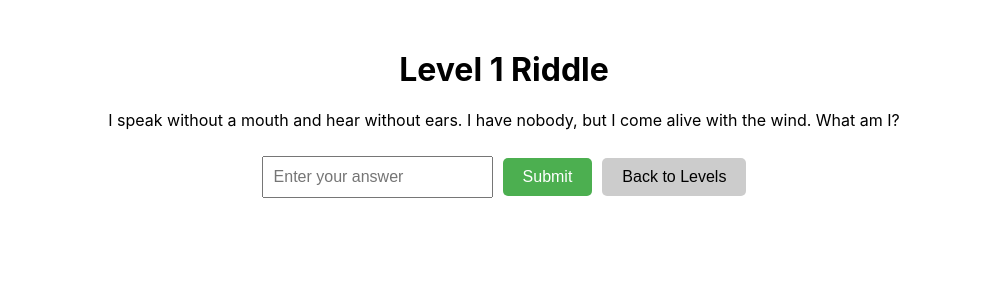
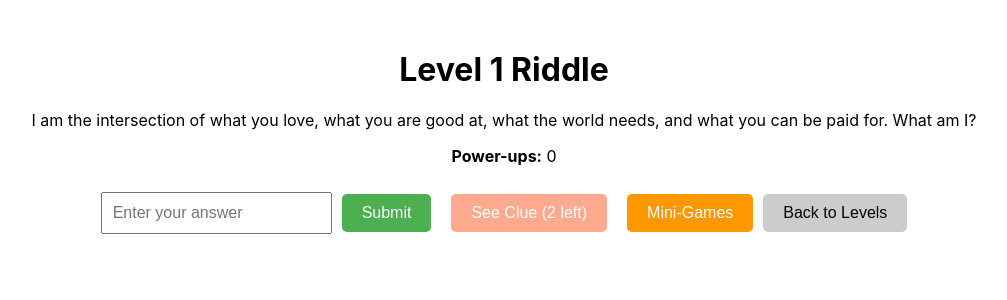
Before and after one commit to riyaahlawat/Sphoorthy-Treasure-Hunt, a React (Create React App) app in the folder frontend/: page /riddle/1 in a window 1280 px wide. Shown: the top 300 px of the page, without its empty margins (136-1143 px from the left). Built offline with nearby package versions, Linux system fonts and the light colour scheme.

Commit message:
Added game context, power-ups functionality, and riddle integration

```diff
--- a/frontend/src/App.js
+++ b/frontend/src/App.js
@@ -1,33 +1,29 @@
-import React, { useState } from 'react';
-import { BrowserRouter, Routes, Route } from 'react-router-dom';
-import StartPage from './components/StartPage';
-import StoryPage from './components/StoryPage';
-import LevelsPage from './components/LevelsPage';
-import LevelCompletePage from './components/LevelCompletePage';
-import RiddlePage from './components/RiddlePage';
+import React from "react";
+import { BrowserRouter, Routes, Route } from "react-router-dom";
+import { GameProvider } from "./context/GameContext"; // Import Game Context
+import StartPage from "./components/StartPage";
+import StoryPage from "./components/StoryPage";
+import LevelsPage from "./components/LevelsPage";
+import LevelCompletePage from "./components/LevelCompletePage";
+import RiddlePage from "./components/RiddlePage";
+import MiniGamesMenuPage from "./components/MiniGamesMenuPage";
+import MiniGameMath from "./components/MiniGameMath";
 
 function App() {
-  const [unlockedLevels, setUnlockedLevels] = useState([1]);
-
-  const unlockNextLevel = (nextLevel) => {
-    setUnlockedLevels((prevLevels) => {
-      if (!prevLevels.includes(nextLevel)) {
-        return [...prevLevels, nextLevel];
-      }
-      return prevLevels;
-    });
-  };
-
   return (
+    <GameProvider>
       <BrowserRouter>
         <Routes>
           <Route path="/" element={<StartPage />} />
           <Route path="/story-page" element={<StoryPage />} />
-        <Route path="/levels-page" element={<LevelsPage unlockedLevels={unlockedLevels} />} />
-        <Route path="/riddle/:level" element={<RiddlePage unlockNextLevel={unlockNextLevel} />} />
+          <Route path="/levels-page" element={<LevelsPage />} />
+          <Route path="/riddle/:level" element={<RiddlePage />} />
           <Route path="/level-complete/:level" element={<LevelCompletePage />} />
+          <Route path="/mini-games-menu" element={<MiniGamesMenuPage />} />
+          <Route path="/mini-game/math-challenge" element={<MiniGameMath />} />
         </Routes>
       </BrowserRouter>
+    </GameProvider>
   );
 }
 
--- a/frontend/src/components/LevelsPage.js
+++ b/frontend/src/components/LevelsPage.js
@@ -1,24 +1,32 @@
-import React, { useState } from 'react';
-import { useNavigate } from 'react-router-dom';
+import React, { useContext, useEffect, useState } from "react";
+import { useNavigate } from "react-router-dom";
+import { GameContext } from "../context/GameContext"; // Import Context
 
-const LevelsPage = ({ unlockedLevels }) => {
+const LevelsPage = () => {
+  const { unlockedLevels } = useContext(GameContext); // ✅ Get unlocked levels from Context
   const navigate = useNavigate();
+  const [levels, setLevels] = useState([]);
+
+  // ✅ Ensure Levels Page Re-renders when Unlocked Levels Update
+  useEffect(() => {
+    setLevels(unlockedLevels);
+  }, [unlockedLevels]);
 
   const handleLevelClick = (level) => {
-    if (unlockedLevels.includes(level)) {
+    if (levels.includes(level)) {
       navigate(`/riddle/${level}`);
     }
   };
 
   const renderLevelButton = (level) => {
-    const isUnlocked = unlockedLevels.includes(level);
+    const isUnlocked = levels.includes(level);
     return (
       <button
         key={level}
         style={{
           ...styles.levelButton,
-          backgroundColor: isUnlocked ? '#4CAF50' : '#ccc',
-          cursor: isUnlocked ? 'pointer' : 'not-allowed',
+          backgroundColor: isUnlocked ? "#4CAF50" : "#ccc",
+          cursor: isUnlocked ? "pointer" : "not-allowed",
         }}
         onClick={() => isUnlocked && handleLevelClick(level)}
         disabled={!isUnlocked}
@@ -39,9 +47,20 @@ const LevelsPage = ({ unlockedLevels }) => {
 };
 
 const styles = {
-  container: { textAlign: 'center', marginTop: '50px' },
-  levelsContainer: { display: 'grid', gridTemplateColumns: 'repeat(5, 1fr)', gap: '20px', marginTop: '30px' },
-  levelButton: { padding: '20px', fontSize: '18px', borderRadius: '8px', border: 'none', color: 'white' },
+  container: { textAlign: "center", marginTop: "50px" },
+  levelsContainer: {
+    display: "grid",
+    gridTemplateColumns: "repeat(5, 1fr)",
+    gap: "20px",
+    marginTop: "30px",
+  },
+  levelButton: {
+    padding: "20px",
+    fontSize: "18px",
+    borderRadius: "8px",
+    border: "none",
+    color: "white",
+  },
 };
 
 export default LevelsPage;
--- /dev/null
+++ b/frontend/src/components/MiniGameMath.js
@@ -0,0 +1,43 @@
+import React, { useState, useContext } from "react";
+import { useNavigate } from "react-router-dom";
+import { GameContext } from "../context/GameContext"; // ✅ Ensure Correct Import
+
+const MiniGameMath = () => {
+  const { increasePowerUps } = useContext(GameContext); // ✅ Get function from Context
+  const [answer, setAnswer] = useState("");
+  const navigate = useNavigate();
+  const correctAnswer = 42;
+
+  const checkAnswer = () => {
+    if (parseInt(answer) === correctAnswer) {
+      alert("Correct! You earned a power-up!");
+      if (typeof increasePowerUps === "function") {
+        increasePowerUps(1); // ✅ Ensure function exists before calling
+      } else {
+        console.error("increasePowerUps is not defined!");
+      }
+      navigate("/mini-games-menu");
+    } else {
+      alert("Wrong answer! Try again.");
+    }
+  };
+
+  return (
+    <div style={styles.container}>
+      <h1>Math Challenge</h1>
+      <p>Solve: 6 × 7 = ?</p>
+      <input type="number" value={answer} onChange={(e) => setAnswer(e.target.value)} placeholder="Enter your answer" style={styles.input} />
+      <button onClick={checkAnswer} style={styles.button}>Submit</button>
+      <button onClick={() => navigate("/mini-games-menu")} style={styles.backButton}>Back to Mini-Games</button>
+    </div>
+  );
+};
+
+const styles = {
+  container: { textAlign: "center", marginTop: "50px" },
+  input: { marginTop: "10px", padding: "10px", fontSize: "16px" },
+  button: { margin: "10px", padding: "10px 20px", fontSize: "16px", backgroundColor: "#4CAF50", color: "white", border: "none", borderRadius: "5px", cursor: "pointer" },
+  backButton: { marginTop: "10px", padding: "10px 20px", fontSize: "16px", backgroundColor: "#ccc", color: "black", border: "none", borderRadius: "5px", cursor: "pointer" },
+};
+
+export default MiniGameMath;
--- /dev/null
+++ b/frontend/src/components/MiniGamesMenuPage.js
@@ -0,0 +1,22 @@
+import React from "react";
+import { useNavigate } from "react-router-dom";
+
+const MiniGamesMenuPage = () => {
+  const navigate = useNavigate();
+
+  return (
+    <div style={styles.container}>
+      <h1>Mini-Games</h1>
+      <button onClick={() => navigate("/mini-game/math-challenge")} style={styles.button}>Math Challenge</button>
+      <button onClick={() => navigate("/levels-page")} style={styles.backButton}>Back to Levels</button>
+    </div>
+  );
+};
+
+const styles = {
+  container: { textAlign: "center", marginTop: "50px" },
+  button: { margin: "10px", padding: "10px 20px", fontSize: "16px", backgroundColor: "#03A9F4", color: "white", border: "none", borderRadius: "5px", cursor: "pointer" },
+  backButton: { marginTop: "10px", padding: "10px 20px", fontSize: "16px", backgroundColor: "#ccc", color: "black", border: "none", borderRadius: "5px", cursor: "pointer" },
+};
+
+export default MiniGamesMenuPage;
--- a/frontend/src/components/RiddlePage.js
+++ b/frontend/src/components/RiddlePage.js
@@ -1,31 +1,52 @@
-import React, { useState } from 'react';
-import { useNavigate, useParams } from 'react-router-dom';
+import React, { useState, useContext } from "react";
+import { useNavigate, useParams } from "react-router-dom";
+import { GameContext } from "../context/GameContext"; // Import Context
 
-const riddles = {
-    1: { question: "I speak without a mouth and hear without ears. I have nobody, but I come alive with the wind. What am I?", answer: "echo" },
-    2: { question: "The more of me you take, the more you leave behind. What am I?", answer: "footsteps" },
-    3: { question: "I have keys but open no locks. I have a space but no room. You can enter, but you can't go outside. What am I?", answer: "keyboard" },
-    4: { question: "What has to be broken before you can use it?", answer: "egg" },
-    5: { question: "The more you take, the more you leave behind. What am I?", answer: "footsteps" },
-    6: { question: "What comes once in a minute, twice in a moment, but never in a thousand years?", answer: "m" },
-    7: { question: "I am always hungry, I must always be fed. The finger I touch will soon turn red. What am I?", answer: "fire" },
-    8: { question: "The more you remove from me, the bigger I get. What am I?", answer: "hole" },
-    9: { question: "What has an endless supply of letters but starts empty?", answer: "mailbox" },
-    10: { question: "I fly without wings. I cry without eyes. Wherever I go, darkness follows me. What am I?", answer: "cloud" }
-};
-
-const RiddlePage = ({ unlockNextLevel }) => {
+const RiddlePage = () => {
+  const { powerUps, setPowerUps } = useContext(GameContext); // ✅ Ensure increasePowerUps is Included
   const { level } = useParams();
   const navigate = useNavigate();
   const [userAnswer, setUserAnswer] = useState("");
+  const [showCluePopup, setShowCluePopup] = useState(false);
+  const [clueIndex, setClueIndex] = useState(0);
+
+  const riddles = {
+    1: {
+      question: "I am the intersection of what you love, what you are good at, what the world needs, and what you can be paid for. What am I?",
+      answers: ["ikigai"],
+      clues: ["I’m a Japanese concept that guides people to find their life’s purpose.",
+              "Sphoorthy often talks about me as the sweet spot of passion, mission, and profession."]
+    },
+    2: {
+      question: "I’m Asokan’s guiding principle, urging you to take control of your future. What am I?",
+      answers: ["destiny"],
+      clues: ["Think about how a captain controls the ship, even when the sea is rough.",
+              "I’m all about taking control and being responsible. Asokan says, ‘Take charge of your ___’."]
+    },
+    3: {
+      question: "I’m what helps you debug that tricky segmentation fault or optimize your code when it runs too slow. What am I?",
+      answers: ["persistence"],
+      clues: ["You rely on me when you don’t get the right answer the first time but keep testing different possibilities.",
+              "Anshul always reminds us in every DSA session that I am the key to mastering problem-solving, even when we struggle with tough problems."]
+    }
+  };
   const riddle = riddles[level];
 
   const checkAnswer = () => {
-    if (userAnswer.toLowerCase() === riddle.answer) {
-      unlockNextLevel(parseInt(level) + 1);
+    if (riddle.answers.includes(userAnswer.toLowerCase())) {
       navigate(`/level-complete/${level}`);
     } else {
       alert("Wrong answer! Try again.");
+    }
+  };
+
+  const useClue = () => {
+    if (powerUps > 0 && clueIndex < 2) {
+      setPowerUps(powerUps - 1);
+      setShowCluePopup(true);
+      setClueIndex(clueIndex + 1);
+    } else {
+      alert(clueIndex >= 2 ? "Both clues used!" : "No power-ups left!");
     }
   };
 
@@ -33,24 +54,53 @@ const RiddlePage = ({ unlockNextLevel }) => {
     <div style={styles.container}>
       <h1>Level {level} Riddle</h1>
       <p>{riddle.question}</p>
-      <input
-        type="text"
-        value={userAnswer}
-        onChange={(e) => setUserAnswer(e.target.value)}
-        placeholder="Enter your answer"
-        style={styles.input}
-      />
+      <p><strong>Power-ups:</strong> {powerUps}</p>
+
+      <input type="text" value={userAnswer} onChange={(e) => setUserAnswer(e.target.value)} placeholder="Enter your answer" style={styles.input} />
       <button onClick={checkAnswer} style={styles.button}>Submit</button>
+
+      <button onClick={useClue} style={{ ...styles.clueButton, opacity: (powerUps > 0 && clueIndex < 2) ? 1 : 0.5 }} disabled={powerUps <= 0 || clueIndex >= 2}>
+        See Clue ({2 - clueIndex} left)
+      </button>
+
+      <button onClick={() => navigate("/mini-games-menu")} style={styles.miniGamesButton}>Mini-Games</button>
       <button onClick={() => navigate("/levels-page")} style={styles.backButton}>Back to Levels</button>
+
+      {showCluePopup && (
+        <div style={styles.popupOverlay}>
+          <div style={styles.popup}>
+            <h3>Clue {clueIndex}</h3>
+            <p>{riddle.clues[clueIndex - 1]}</p>
+            <button onClick={() => setShowCluePopup(false)} style={styles.closeButton}>Close</button>
+          </div>
+        </div>
+      )}
     </div>
   );
 };
 
+
 const styles = {
-  container: { textAlign: 'center', marginTop: '50px' },
-  input: { marginTop: '10px', padding: '10px', fontSize: '16px' },
-  button: { margin: '10px', padding: '10px 20px', fontSize: '16px', backgroundColor: '#4CAF50', color: 'white', border: 'none', borderRadius: '5px', cursor: 'pointer' },
-  backButton: { marginTop: '10px', padding: '10px 20px', fontSize: '16px', backgroundColor: '#ccc', color: 'black', border: 'none', borderRadius: '5px', cursor: 'pointer' },
+  container: { textAlign: "center", marginTop: "50px" },
+  input: { marginTop: "10px", padding: "10px", fontSize: "16px" },
+  button: { margin: "10px", padding: "10px 20px", fontSize: "16px", backgroundColor: "#4CAF50", color: "white", border: "none", borderRadius: "5px", cursor: "pointer" },
+  clueButton: { margin: "10px", padding: "10px 20px", fontSize: "16px", backgroundColor: "#FF5722", color: "white", border: "none", borderRadius: "5px", cursor: "pointer" },
+  miniGamesButton: { margin: "10px", padding: "10px 20px", fontSize: "16px", backgroundColor: "#FF9800", color: "white", border: "none", borderRadius: "5px", cursor: "pointer" },
+  backButton: { marginTop: "10px", padding: "10px 20px", fontSize: "16px", backgroundColor: "#ccc", color: "black", border: "none", borderRadius: "5px", cursor: "pointer" },
+
+  // Popup Styles
+  popupOverlay: {
+    position: "fixed", top: 0, left: 0, width: "100%", height: "100%",
+    backgroundColor: "rgba(0, 0, 0, 0.5)", display: "flex", justifyContent: "center", alignItems: "center"
+  },
+  popup: {
+    backgroundColor: "#fff", padding: "20px", borderRadius: "10px", boxShadow: "0px 4px 10px rgba(0,0,0,0.2)",
+    textAlign: "center", maxWidth: "300px"
+  },
+  closeButton: {
+    marginTop: "10px", padding: "10px 20px", fontSize: "16px", backgroundColor: "#FF5722",
+    color: "white", border: "none", borderRadius: "5px", cursor: "pointer"
+  }
 };
 
 export default RiddlePage;
--- /dev/null
+++ b/frontend/src/context/GameContext.js
@@ -0,0 +1,41 @@
+import React, { createContext, useState, useEffect } from "react";
+
+export const GameContext = createContext();
+
+export const GameProvider = ({ children }) => {
+  const [unlockedLevels, setUnlockedLevels] = useState(() => {
+    const savedLevels = localStorage.getItem("unlockedLevels");
+    return savedLevels ? JSON.parse(savedLevels) : [1]; // Default: Level 1 unlocked
+  });
+
+  const [solvedLevels, setSolvedLevels] = useState([]);
+  const [powerUps, setPowerUps] = useState(0);
+
+  useEffect(() => {
+    localStorage.setItem("unlockedLevels", JSON.stringify(unlockedLevels));
+  }, [unlockedLevels]);
+
+  const unlockNextLevel = (nextLevel) => {
+    setUnlockedLevels((prevLevels) => {
+      if (!prevLevels.includes(nextLevel)) {
+        const updatedLevels = [...prevLevels, nextLevel];
+        localStorage.setItem("unlockedLevels", JSON.stringify(updatedLevels));
+        return updatedLevels;
+      }
+      return prevLevels;
+    });
+
+    setSolvedLevels((prev) => [...prev, nextLevel - 1]);
+  };
+
+  // ✅ Function to Increase Power-Ups
+  const increasePowerUps = (amount = 1) => {
+    setPowerUps((prevPowerUps) => prevPowerUps + amount);
+  };
+
+  return (
+    <GameContext.Provider value={{ unlockedLevels, setUnlockedLevels, solvedLevels, setSolvedLevels, powerUps, setPowerUps, unlockNextLevel, increasePowerUps }}>
+      {children}
+    </GameContext.Provider>
+  );
+};
```
Also changed, not shown: frontend/src/components/LevelCompletePage.js (+13 -5 lines). Lines whose indentation alone changed are shown as unchanged.
